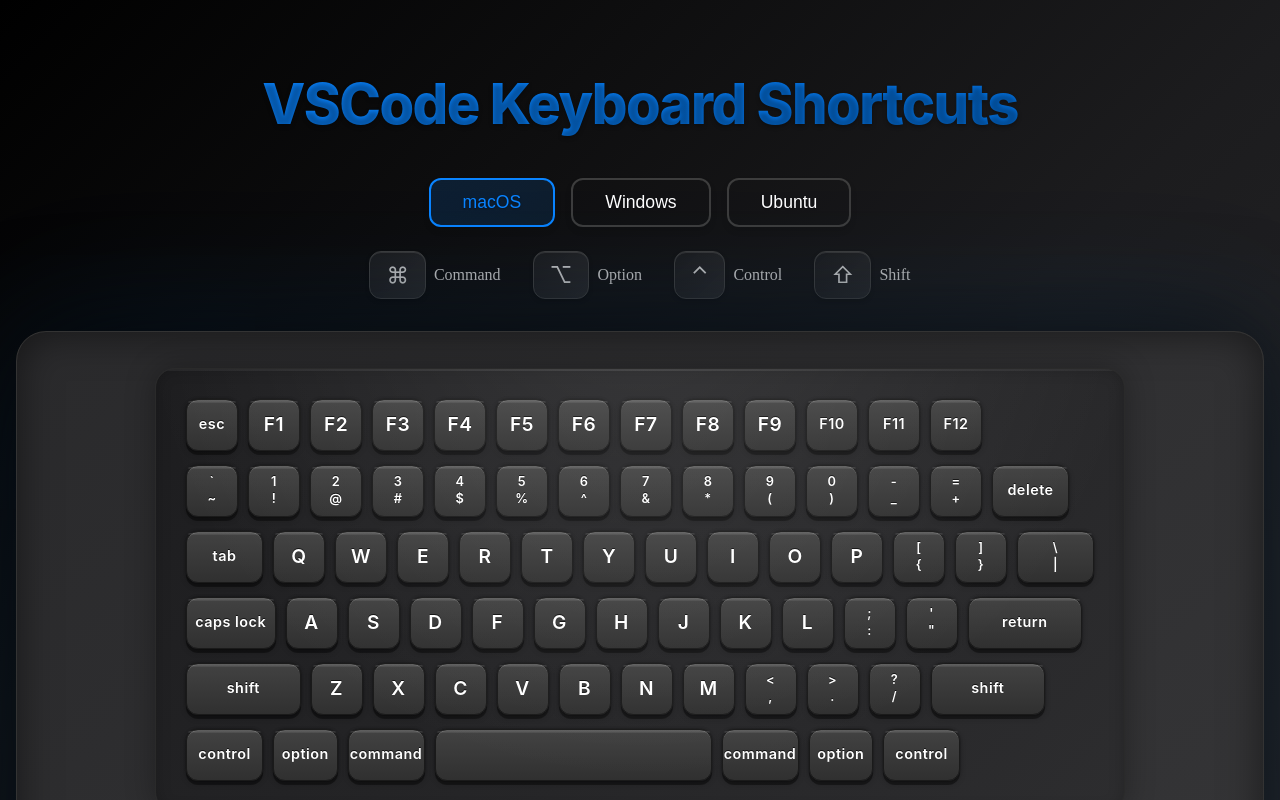
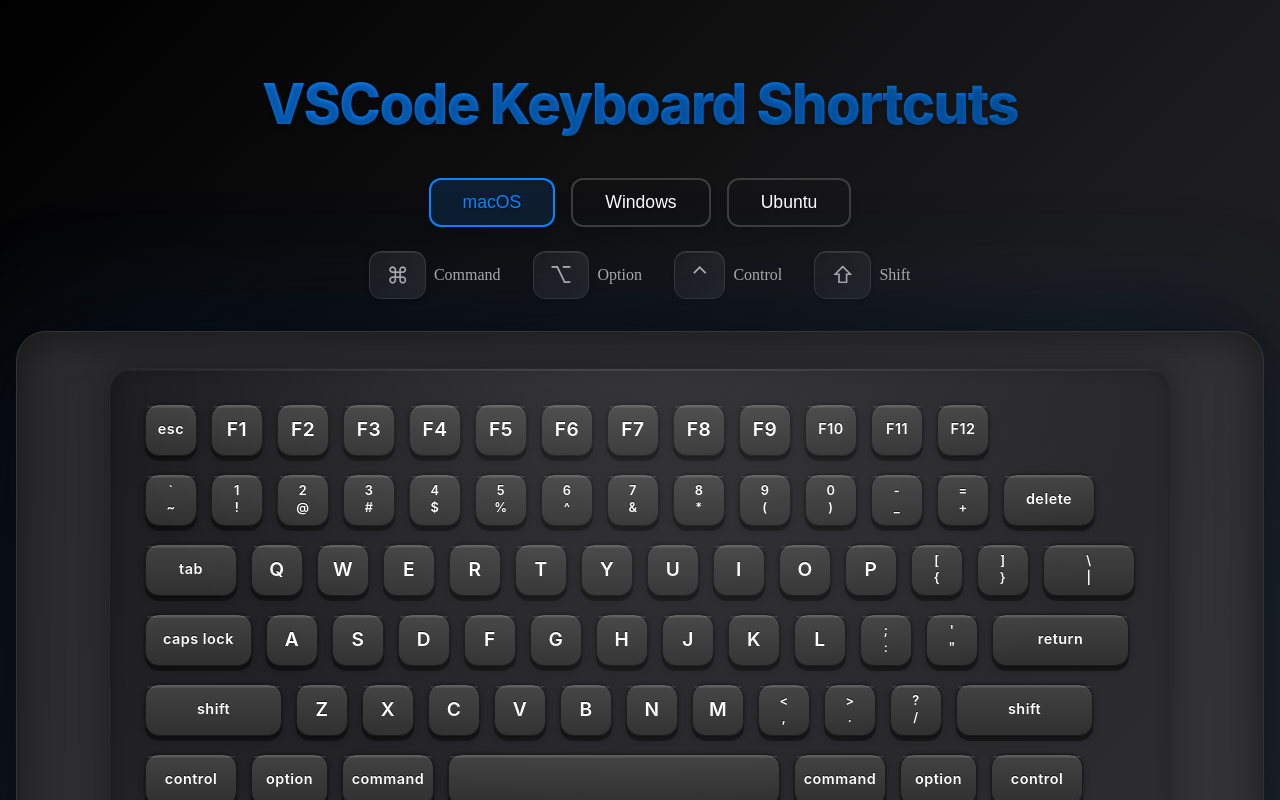
Before and after one commit to rakshitbharat/vscode-keyboard-sticker, a Next.js app: page / in a window 1280 px wide. Shown: the top 800 px of the page. Built offline with nearby package versions, Linux system fonts and the light colour scheme.

Commit message:
- added keyboards and filters

```diff
--- a/src/components/Key.jsx
+++ b/src/components/Key.jsx
@@ -10,18 +10,18 @@
     rgba(48, 48, 48, 1) 100%
   );
   border: 1px solid #1a1a1a;
-  border-radius: 12px;
+  border-radius: 14px;
   display: flex;
   justify-content: center;
   align-items: center;
-  margin: 2px;
+  margin: 3px;
   cursor: default;
   position: ${(props) => props.$position || "relative"};
   top: ${(props) => props.$top};
   right: ${(props) => props.$right};
   box-shadow: 0 0 1px rgba(0, 0, 0, 0.4),
     0 1px 0 rgba(255, 255, 255, 0.15) inset, 0 0 3px rgba(0, 0, 0, 0.3),
-    0 3px 6px rgba(0, 0, 0, 0.2), 0 4px 0 rgba(0, 0, 0, 0.4);
+    0 4px 7px rgba(0, 0, 0, 0.2), 0 5px 0 rgba(0, 0, 0, 0.4);
   transition: all 0.15s ease;
   z-index: ${(props) => props.$zIndex || "auto"};
   color: #ffffff;
@@ -73,11 +73,11 @@
     transform: translateY(2px);
     box-shadow: 0 0 1px rgba(0, 0, 0, 0.4),
       0 1px 0 rgba(255, 255, 255, 0.15) inset, 0 0 3px rgba(0, 0, 0, 0.3),
-      0 2px 4px rgba(0, 0, 0, 0.2), 0 2px 0 rgba(0, 0, 0, 0.4);
+      0 3px 5px rgba(0, 0, 0, 0.2), 0 3px 0 rgba(0, 0, 0, 0.4);
   }
 
   &:active {
-    transform: translateY(4px);
+    transform: translateY(5px);
     background: linear-gradient(
       180deg,
       rgba(38, 38, 38, 1) 0%,
--- a/src/components/Keyboard.jsx
+++ b/src/components/Keyboard.jsx
@@ -44,10 +44,10 @@
 const Section = styled.div`
   display: flex;
   flex-direction: column;
-  gap: 10px;
-  padding: 36px;
+  gap: 12px;
+  padding: 40px;
   background: ${(props) => props.theme.sectionBg};
-  border-radius: 20px;
+  border-radius: 24px;
   box-shadow: 0 0 30px rgba(0, 0, 0, 0.3), 0 0 15px rgba(0, 0, 0, 0.2) inset;
   border: 1px solid #2a2a2a;
   position: relative;
@@ -84,29 +84,29 @@
   }
 
   @media (max-width: 1400px) {
+    padding: 32px;
+  }
+  @media (max-width: 1200px) {
     padding: 28px;
   }
-  @media (max-width: 1200px) {
+  @media (max-width: 900px) {
     padding: 24px;
   }
-  @media (max-width: 900px) {
+  @media (max-width: 600px) {
     padding: 20px;
-  }
-  @media (max-width: 600px) {
-    padding: 16px;
   }
 `;
 
 const Row = styled.div`
   display: flex;
-  gap: 8px;
+  gap: 10px;
   position: relative;
 
   @media (max-width: 1400px) {
-    gap: 6px;
+    gap: 8px;
   }
   @media (max-width: 900px) {
-    gap: 4px;
+    gap: 6px;
   }
 `;
 
--- a/src/data/keyboardData.js
+++ b/src/data/keyboardData.js
@@ -1,4 +1,4 @@
-const baseSize = 50;
+const baseSize = 60;
 
 // Add OS-specific configurations
 export const osConfigs = {
```
